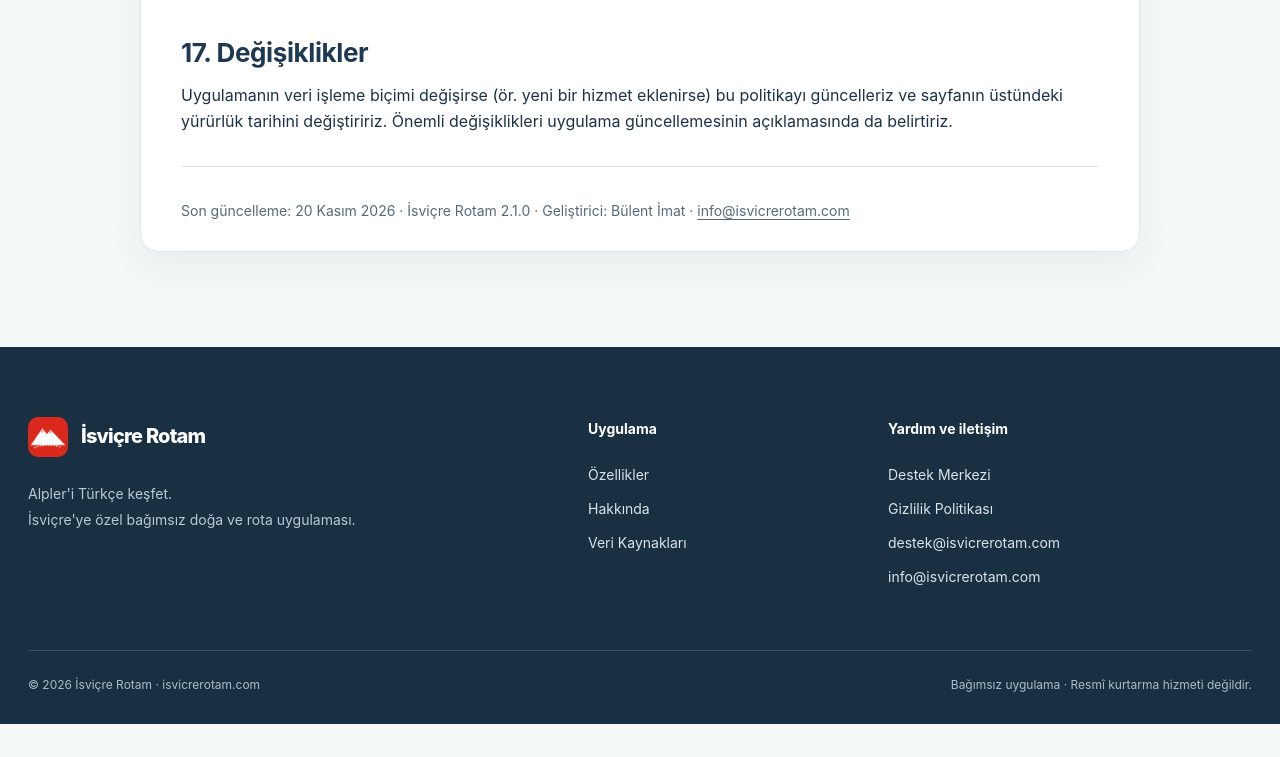
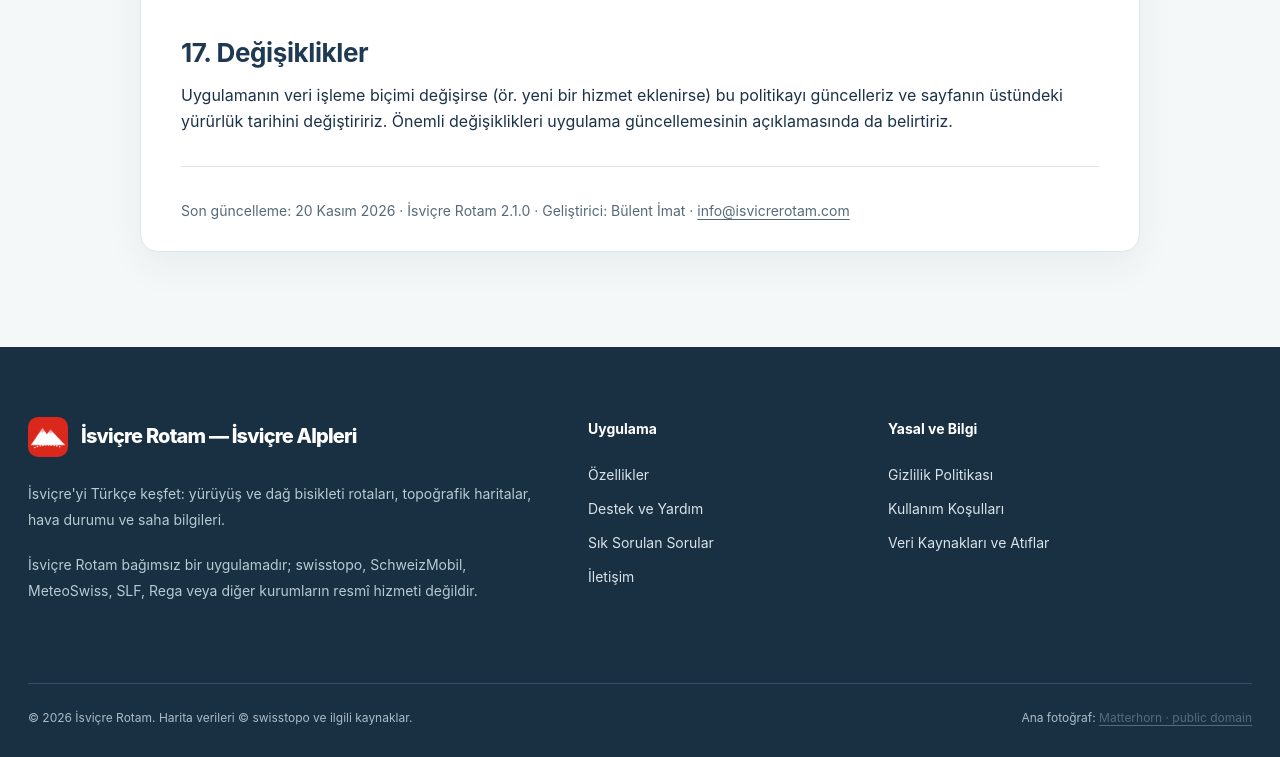
Before and after one commit to bulentimat-ai/isvicre-rotam-website, a plain HTML site: page gizlilik/index.html in a window 1280 px wide. Shown: the part 6948-7705 px from the top of the page. Before the commit the page ends 7672 px from the top, so only its background shows below. Drawn offline with Linux system fonts and the light colour scheme.

Commit message:
Integrate new Turkish FAQ, contact and Gentian-style footer in gizlilik/index.html

```diff
--- a/gizlilik/index.html
+++ b/gizlilik/index.html
@@ -10,7 +10,7 @@
 <link rel="icon" type="image/png" sizes="32x32" href="../assets/favicon-32.png">
 <link rel="apple-touch-icon" href="../assets/apple-touch-icon.png">
 <link rel="stylesheet" href="../assets/style.css">
-<link rel="stylesheet" href="../assets/premium.css?v=20261120b">
+<link rel="stylesheet" href="../assets/premium.css?v=20261120c">
 </head>
 <body class="inner-page">
 <a class="skip" href="#icerik">İçeriğe geç</a>
@@ -25,11 +25,13 @@
       <nav class="menu-list" aria-label="Site menüsü">
         <a href="../">Ana Sayfa</a>
         <a href="../#ozellikler">Özellikler</a>
-        <a href="../destek/?v=20261120b">Destek</a>
-        <a href="../gizlilik/?v=20261120b">Gizlilik</a>
-        <a href="../hakkinda/?v=20261120b">Hakkında</a>
-        <a href="../hakkinda/?v=20261120b#kaynaklar">Veri Kaynakları</a>
-        <a href="mailto:info@isvicrerotam.com">İletişim</a>
+        <a href="../destek/">Destek</a>
+        <a href="../sss/">Sık Sorulan Sorular</a>
+        <a href="../iletisim/">İletişim</a>
+        <a href="../gizlilik/">Gizlilik Politikası</a>
+        <a href="../kosullar/">Kullanım Koşulları</a>
+        <a href="../hakkinda/">Hakkında</a>
+        <a href="../hakkinda/#kaynaklar">Veri Kaynakları</a>
       </nav>
     </details>
   </div>
@@ -202,27 +204,31 @@
   </article>
 </main>
 
-<footer class="site-footer">
+<footer class="site-footer" aria-label="Site alt bilgisi">
   <div class="footer-grid">
     <div class="footer-about">
-      <a class="footer-logo" href="../"><img src="../assets/icon-96.png" alt="" width="40" height="40"> İsviçre Rotam</a>
-      <p>Alpler'i Türkçe keşfet.<br>İsviçre'ye özel bağımsız doğa ve rota uygulaması.</p>
+      <a class="footer-logo" href="../"><img src="../assets/icon-96.png" alt="" width="44" height="44"> İsviçre Rotam — İsviçre Alpleri</a>
+      <p>İsviçre'yi Türkçe keşfet: yürüyüş ve dağ bisikleti rotaları, topoğrafik haritalar, hava durumu ve saha bilgileri.</p>
+      <p>İsviçre Rotam bağımsız bir uygulamadır; swisstopo, SchweizMobil, MeteoSwiss, SLF, Rega veya diğer kurumların resmî hizmeti değildir.</p>
     </div>
     <div class="footer-column">
       <strong>Uygulama</strong>
       <a href="../#ozellikler">Özellikler</a>
-      <a href="../hakkinda/?v=20261120b">Hakkında</a>
-      <a href="../hakkinda/?v=20261120b#kaynaklar">Veri Kaynakları</a>
+      <a href="../destek/">Destek ve Yardım</a>
+      <a href="../sss/">Sık Sorulan Sorular</a>
+      <a href="../iletisim/">İletişim</a>
     </div>
     <div class="footer-column">
-      <strong>Yardım ve iletişim</strong>
-      <a href="../destek/?v=20261120b">Destek Merkezi</a>
-      <a href="../gizlilik/?v=20261120b">Gizlilik Politikası</a>
-      <a href="mailto:destek@isvicrerotam.com">destek@isvicrerotam.com</a>
-      <a href="mailto:info@isvicrerotam.com">info@isvicrerotam.com</a>
+      <strong>Yasal ve Bilgi</strong>
+      <a href="../gizlilik/">Gizlilik Politikası</a>
+      <a href="../kosullar/">Kullanım Koşulları</a>
+      <a href="../hakkinda/#kaynaklar">Veri Kaynakları ve Atıflar</a>
     </div>
   </div>
-  <div class="footer-legal"><span>© 2026 İsviçre Rotam · isvicrerotam.com</span><span>Bağımsız uygulama · Resmî kurtarma hizmeti değildir.</span></div>
+  <div class="footer-legal">
+    <span>© 2026 İsviçre Rotam. Harita verileri © swisstopo ve ilgili kaynaklar.</span>
+    <span>Ana fotoğraf: <a href="https://commons.wikimedia.org/wiki/File:Autumn_Matterhorn.jpg" rel="noopener noreferrer">Matterhorn · public domain</a></span>
+  </div>
 </footer>
 </body>
 </html>
```
